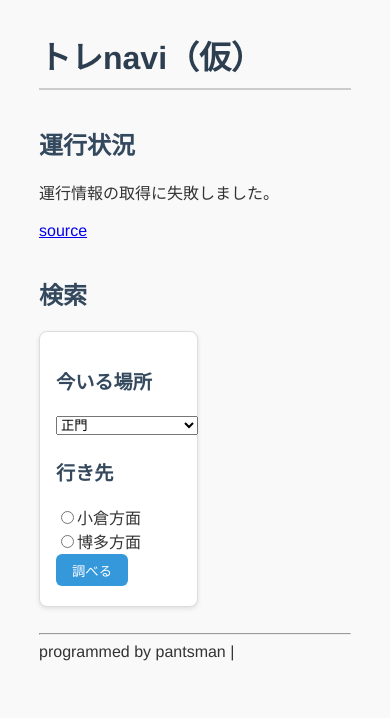
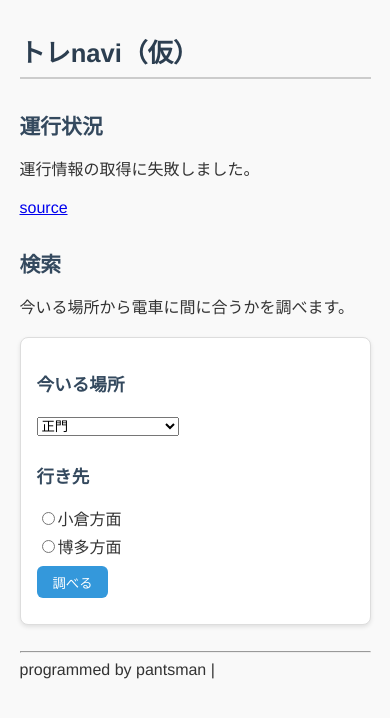
Before and after one commit to pantsman-jp/train-navi, a Flask app: template templates/index.jinja in a window 390 px wide. Shown: the top 718 px of the page. Run offline with Flask 3, Linux system fonts and the light colour scheme; the template is opened without the code that fills it, so the values that code supplies are empty.

Commit message:
CSS for smartphone

```diff
--- a/app.py
+++ b/app.py
@@ -33,5 +33,5 @@ def start_server2(debug):
     app.run(host="0.0.0.0", port=5000, debug=debug)
 
 
-start_server(debug)
-# start_server2(debug)
+# start_server(debug)
+start_server2(debug)
--- a/static/style.css
+++ b/static/style.css
@@ -77,3 +77,28 @@ strong {
     background-color: rgb(255, 108, 108);
     padding: 0 0.2em;
 }
+
+/* モバイル対応のレスポンシブデザイン */
+@media screen and (max-width: 768px) {
+    body {
+        margin-left: 5%;
+        margin-right: 5%;
+    }
+
+    form {
+        max-width: 100%;
+        padding: 1em;
+    }
+
+    h1 {
+        font-size: 1.6em;
+    }
+
+    h2 {
+        font-size: 1.3em;
+    }
+
+    h3 {
+        font-size: 1.1em;
+    }
+}
--- a/templates/index.jinja
+++ b/templates/index.jinja
@@ -16,6 +16,7 @@
 <a href="https://transit.yahoo.co.jp/diainfo/386/386">source</a>
 
 <h2>検索</h2>
+<p>今いる場所から電車に間に合うかを調べます。</p>
 <form method="post">
     <h3>今いる場所</h3>
     <select name="place">
--- a/templates/layout.html
+++ b/templates/layout.html
@@ -6,6 +6,7 @@
     <title>トレnavi（仮）</title>
     <link rel="icon" href="https://bsoza.com/wp/wp-content/uploads/images/icon/icon_train_09_o.png" type="image/png">
     <link rel="stylesheet" href="static/style.css">
+    <meta name="viewport" content="width=device-width, initial-scale=1">
 </head>
 
 <body>
```
Also changed, not shown: CHANGELOG.md.
